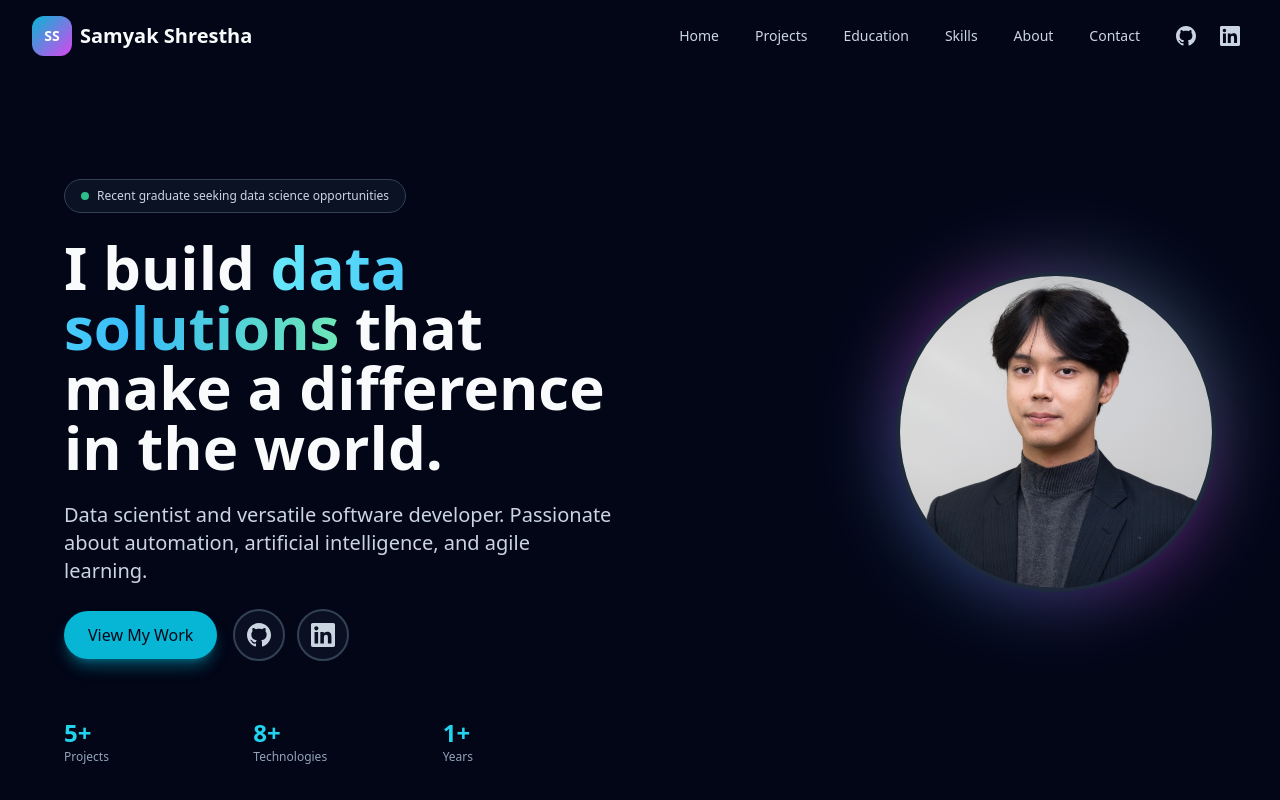
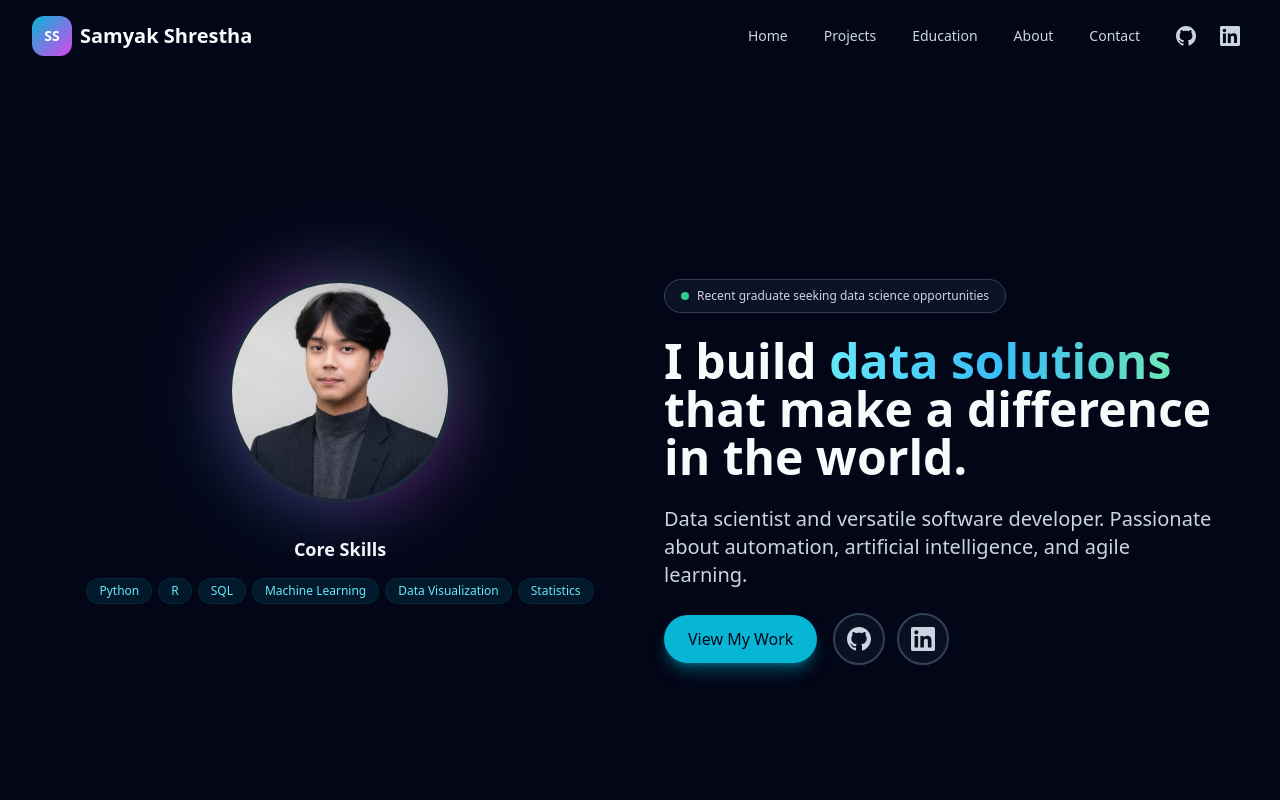
Before and after one commit to samyakshr/samyak-portfolio, a Next.js app: page / in a window 1280 px wide. Shown: the top 800 px of the page. Built offline with nearby package versions, Linux system fonts and the light colour scheme.

Commit message:
Visual Changes

```diff
--- a/app/page.tsx
+++ b/app/page.tsx
@@ -101,63 +101,6 @@ export default function HomePage() {
         </motion.div>
       </section>
 
-      {/* Skills Section */}
-      <section id="skills" className="mx-auto max-w-6xl px-4 py-20 sm:px-6 lg:px-8">
-        <motion.div
-          initial={{ opacity: 0, y: 20 }}
-          whileInView={{ opacity: 1, y: 0 }}
-          viewport={{ once: true }}
-          className="space-y-8"
-        >
-          <h2 className="text-center text-3xl font-bold text-slate-50 sm:text-4xl">Skills</h2>
-          <div className="grid gap-6 md:grid-cols-3">
-            {/* Programming Languages */}
-            <div className="rounded-2xl border border-slate-800 bg-slate-900/50 p-6">
-              <h3 className="mb-4 text-lg font-semibold text-slate-50">Programming Languages</h3>
-              <div className="flex flex-wrap gap-2">
-                {["Python", "R", "SQL", "JavaScript", "Java"].map((skill) => (
-                  <span
-                    key={skill}
-                    className="rounded-full bg-cyan-500/10 px-3 py-1 text-sm text-cyan-300 ring-1 ring-cyan-500/20"
-                  >
-                    {skill}
-                  </span>
-                ))}
-              </div>
-            </div>
-
-            {/* Data Science & ML */}
-            <div className="rounded-2xl border border-slate-800 bg-slate-900/50 p-6">
-              <h3 className="mb-4 text-lg font-semibold text-slate-50">Data Science & ML</h3>
-              <div className="flex flex-wrap gap-2">
-                {["Pandas", "NumPy", "Scikit-learn", "TensorFlow", "Matplotlib", "Seaborn"].map((skill) => (
-                  <span
-                    key={skill}
-                    className="rounded-full bg-fuchsia-500/10 px-3 py-1 text-sm text-fuchsia-300 ring-1 ring-fuchsia-500/20"
-                  >
-                    {skill}
-                  </span>
-                ))}
-              </div>
-            </div>
-
-            {/* Tools & Technologies */}
-            <div className="rounded-2xl border border-slate-800 bg-slate-900/50 p-6">
-              <h3 className="mb-4 text-lg font-semibold text-slate-50">Tools & Technologies</h3>
-              <div className="flex flex-wrap gap-2">
-                {["Git", "Jupyter", "Tableau", "PostgreSQL", "MongoDB"].map((skill) => (
-                  <span
-                    key={skill}
-                    className="rounded-full bg-emerald-500/10 px-3 py-1 text-sm text-emerald-300 ring-1 ring-emerald-500/20"
-                  >
-                    {skill}
-                  </span>
-                ))}
-              </div>
-            </div>
-          </div>
-        </motion.div>
-      </section>
 
       {/* About Section */}
       <section id="about" className="mx-auto max-w-4xl px-4 py-20 sm:px-6 lg:px-8">
--- a/components/Header.tsx
+++ b/components/Header.tsx
@@ -21,7 +21,6 @@ export function Header() {
     { label: "Home", href: "#home" },
     { label: "Projects", href: "#projects" },
     { label: "Education", href: "#education" },
-    { label: "Skills", href: "#skills" },
     { label: "About", href: "#about" },
     { label: "Contact", href: "#contact" },
   ];
--- a/components/Hero.tsx
+++ b/components/Hero.tsx
@@ -16,10 +16,59 @@ export function Hero() {
       </div>
 
       <div className="mx-auto max-w-6xl">
-        <div className="grid gap-12 lg:grid-cols-2 lg:items-center">
-          {/* Text Content */}
+        <div className="grid gap-12 lg:grid-cols-2 lg:items-start">
+          {/* Left Side: Profile Image & Skills */}
+          <div className="flex flex-col items-center">
+            {/* Profile Image */}
+            <motion.div
+              initial={{ opacity: 0, x: -20 }}
+              animate={{ opacity: 1, x: 0 }}
+              transition={{ duration: 0.6 }}
+              className="mb-8"
+            >
+              <div className="relative">
+                <div className="absolute inset-0 rounded-full bg-gradient-to-tr from-cyan-400 via-fuchsia-500 to-emerald-400 blur-2xl opacity-50" />
+                <motion.div
+                  whileHover={{ scale: 1.05, rotate: 2 }}
+                  transition={{ type: "spring", stiffness: 200 }}
+                  className="relative h-48 w-48 overflow-hidden rounded-full border-4 border-slate-800 bg-slate-900 sm:h-56 sm:w-56"
+                >
+                  <Image
+                    src="/profile.jpg"
+                    alt="Samyak Shrestha"
+                    fill
+                    className="object-cover"
+                    priority
+                    quality={90}
+                  />
+                </motion.div>
+              </div>
+            </motion.div>
+
+            {/* Core Skills Section */}
+            <motion.div
+              initial={{ opacity: 0, y: 10 }}
+              animate={{ opacity: 1, y: 0 }}
+              transition={{ delay: 0.4 }}
+              className="w-full space-y-4"
+            >
+              <h3 className="text-center text-lg font-semibold text-slate-50">Core Skills</h3>
+              <div className="flex flex-wrap justify-center gap-2">
+                {["Python", "R", "SQL", "Machine Learning", "Data Visualization", "Statistics"].map((skill) => (
+                  <span
+                    key={skill}
+                    className="rounded-full bg-cyan-500/10 px-3 py-1 text-xs text-cyan-300 ring-1 ring-cyan-500/20"
+                  >
+                    {skill}
+                  </span>
+                ))}
+              </div>
+            </motion.div>
+          </div>
+
+          {/* Right Side: Text Content */}
           <motion.div
-            initial={{ opacity: 0, x: -20 }}
+            initial={{ opacity: 0, x: 20 }}
             animate={{ opacity: 1, x: 0 }}
             transition={{ duration: 0.6 }}
             className="space-y-6 text-center lg:text-left"
@@ -34,7 +83,7 @@ export function Hero() {
               Recent graduate seeking data science opportunities
             </motion.div>
 
-            <h1 className="text-4xl font-bold leading-tight text-slate-50 sm:text-5xl lg:text-6xl">
+            <h1 className="text-3xl font-bold leading-tight text-slate-50 sm:text-4xl lg:text-5xl">
               I build{" "}
               <span className="bg-gradient-to-r from-cyan-300 via-sky-400 to-emerald-300 bg-clip-text text-transparent">
                 data solutions
@@ -79,53 +128,6 @@ export function Hero() {
                 </a>
               </div>
             </div>
-
-            {/* Stats */}
-            <div className="grid grid-cols-3 gap-4 pt-8">
-              {[
-                { label: "Projects", value: "5+" },
-                { label: "Technologies", value: "8+" },
-                { label: "Years", value: "1+" },
-              ].map((stat, index) => (
-                <motion.div
-                  key={stat.label}
-                  initial={{ opacity: 0, y: 10 }}
-                  animate={{ opacity: 1, y: 0 }}
-                  transition={{ delay: 0.4 + index * 0.1 }}
-                  className="text-center lg:text-left"
-                >
-                  <div className="text-2xl font-bold text-cyan-400">{stat.value}</div>
-                  <div className="text-xs text-slate-400">{stat.label}</div>
-                </motion.div>
-              ))}
-            </div>
-          </motion.div>
-
-
-          {/* Profile Image */}
-          <motion.div
-            initial={{ opacity: 0, x: 20 }}
-            animate={{ opacity: 1, x: 0 }}
-            transition={{ duration: 0.6, delay: 0.2 }}
-            className="flex justify-center lg:justify-end -mt-12 lg:-mt-20"
-          >
-            <div className="relative">
-              <div className="absolute inset-0 rounded-full bg-gradient-to-tr from-cyan-400 via-fuchsia-500 to-emerald-400 blur-2xl opacity-50" />
-              <motion.div
-                whileHover={{ scale: 1.05, rotate: 2 }}
-                transition={{ type: "spring", stiffness: 200 }}
-                className="relative h-64 w-64 overflow-hidden rounded-full border-4 border-slate-800 bg-slate-900 sm:h-80 sm:w-80"
-              >
-                <Image
-                  src="/profile.jpg"
-                  alt="Samyak Shrestha"
-                  fill
-                  className="object-cover"
-                  priority
-                  quality={90}
-                />
-              </motion.div>
-            </div>
           </motion.div>
         </div>
       </div>
```
